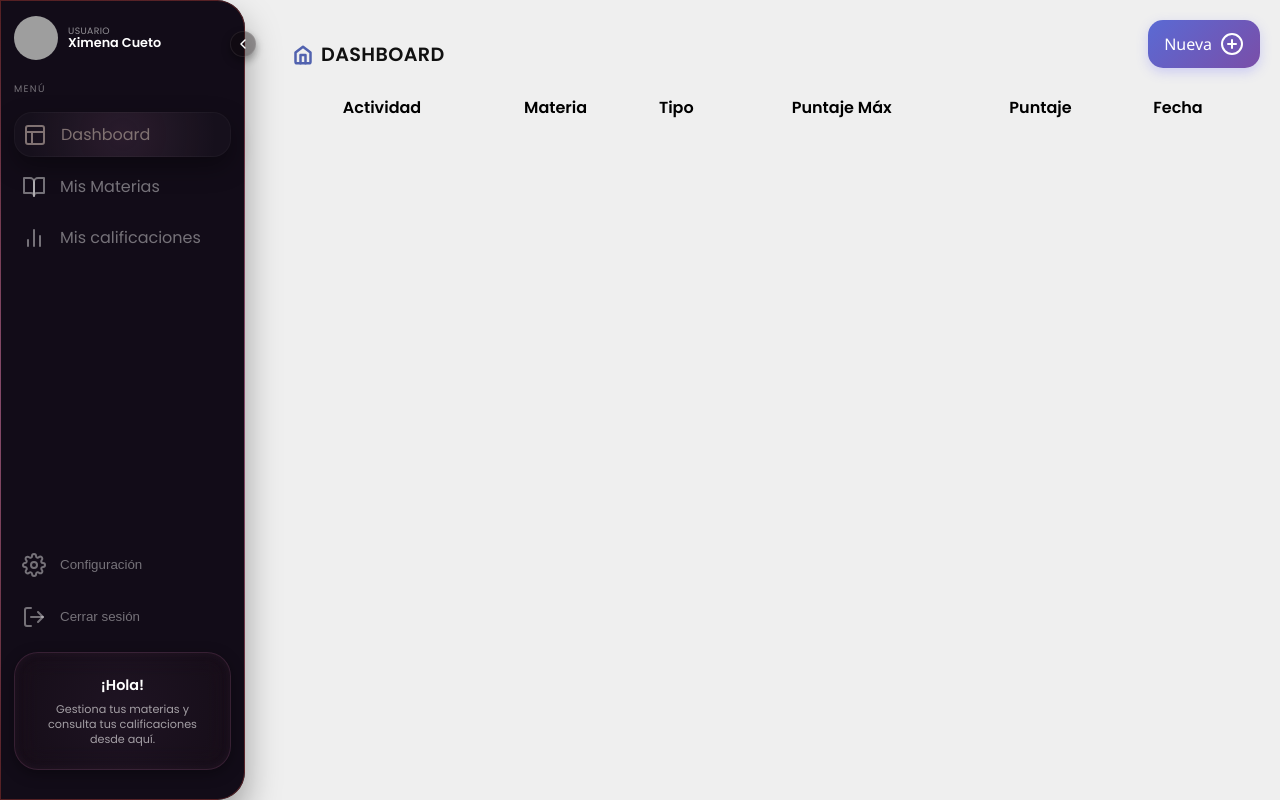
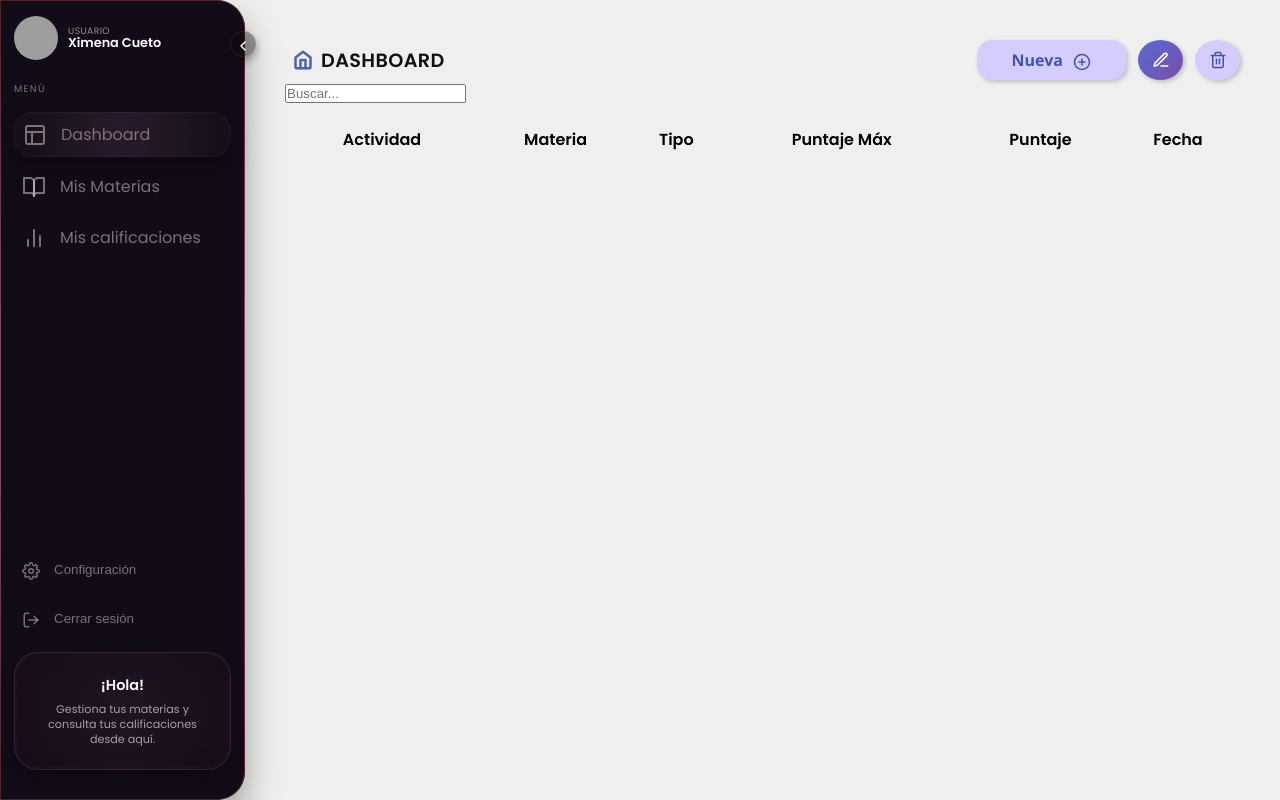
Before and after one commit to hectorcast44/ProyConstruccionSoftware, a PHP site: page /pages/dashboard.html in a window 1280 px wide. Run offline with PHP 8.4, Linux system fonts and the light colour scheme; lists and menus that the app fills with data are empty; grey boxes are pictures that could not be loaded.

Commit message:
Agregados botones y refactorizados JS de botones, Creada barra de busqueda dashboard

```diff
--- a/proyectoCS _v1/assets/buttons.css
+++ b/proyectoCS _v1/assets/buttons.css
@@ -1,39 +1,129 @@
+:root {
+  --fondo-claro: #d5ccff;
+  --fondo-gradiente: linear-gradient(135deg, #5a6ad4, #7a4ea8);
+}
+
+button svg {
+  margin-top: 3px;
+  width: 18px;
+  height: 18px;
+  stroke-width: 2;
+}
+
+.contenedor-botones button {
+  box-shadow: 2px 2px 4px rgba(0, 0, 0, 0.200);
+}
+
 /* Boton nueva */
 .boton-nueva {
-  position: fixed;
-  right: 20px;
-  top: 20px;
+  position: relative;
   display: flex;
   align-items: center;
   justify-content: center;
-  gap: 8px;
+  justify-items: center;
+  gap: 10px;
   border-radius: 15px;
-  padding: 12px 16px;
+  padding: 10px 35px;
   border: none;
-  font-weight: 500;
+  font-weight: 700;
   font-size: 1rem;
-  color: #fff;
   font-family: 'Segoe UI', Tahoma, Geneva, Verdana, sans-serif;
-  background: linear-gradient(135deg, #5a6ad4, #7a4ea8);
+  color: #4155af;
+  background: var(--fondo-claro);
   cursor: pointer;
-  transition: transform 0.15s ease, box-shadow 0.15s ease;
-  box-shadow: 0 4px 12px rgba(100, 100, 255, 0.25);
+  z-index: 1;
+  height: 40px;
 }
 .boton-nueva:hover {
-  transform: translateY(-2px);
-  box-shadow: 0 12px 28px rgba(0, 0, 0, 0.18);
+  color: #efefef;
+}
+.boton-nueva::before {
+    content: "";
+    position: absolute;
+    inset: 0;
+    background: var(--fondo-gradiente);
+    opacity: 0;
+    border-radius: 15px;
+    transition: opacity 0.2s ease-out;
+    z-index: -1;
+}
+
+.boton-nueva:hover::before {
+    opacity: 1;
 }
 
 .boton-nueva:active {
   transform: scale(.98);
-  box-shadow: 0 2px 8px rgba(100, 100, 255, 0.2);
+  box-shadow: 0 5px 2px rgba(100, 100, 255, 0.2);
 }
 
-.boton-nueva i {
-  width: 18px;
-  height: 18px;
-  stroke-width: 2;
+
+
+/* Boton editar */
+.boton-editar {
+  position: relative;
+  border: none;
+  background: var(--fondo-gradiente);
+  border-radius: 50%;
+  width: 45px;
+  height: 40px;
+  color: #fff;
+  cursor: pointer;
+  z-index: 1;
 }
+
+.boton-editar::before {
+  content: "";
+  position: absolute;
+  inset: 0;
+  background: var(--fondo-claro);
+  transform: scale(1.01);
+  opacity: 0;
+  border-radius: 50%;
+  transition: opacity 0.2s ease-out;
+  z-index: -1;
+}
+
+.boton-editar:hover::before {
+  opacity: 1;
+}
+
+.boton-editar:hover {
+  color: #4155af;
+}
+
+/* Botón eliminar */
+.boton-eliminar {
+  position: relative;
+  border: none;
+  background: var(--fondo-claro);
+  border-radius: 50%;
+  width: 45px;
+  height: 40px;
+  color: #4155af;
+  cursor: pointer;
+  z-index: 1;
+}
+
+.boton-eliminar::before {
+  content: "";
+  position: absolute;
+  inset: 0;
+  background: #d47676;
+  opacity: 0;
+  border-radius: 50%;
+  transition: opacity 0.2s ease-out;
+  z-index: -1;
+}
+
+.boton-eliminar:hover::before {
+  opacity: 1;
+}
+
+.boton-eliminar:hover {
+  color: #302020;
+}
+
 
 /* Botón crear */
 .boton-crear {
@@ -42,9 +132,8 @@
   justify-content: center;
   gap: 8px;
   border-radius: 15px;
-  margin-left: 20px;
-  height: 2.7rem;
-  width: 300px;
+  height: 48px;
+  width: 30%;
   border: 1px transparent solid;
   font-weight: 500;
   font-size: 1rem;
@@ -55,8 +144,8 @@
 }
 
 .boton-crear:hover {
-  transition: box-shadow 0.1s ease;
-  box-shadow: 0px 5px 10px rgba(51, 2, 45, 0.5);
+  transition: box-shadow 0.2s ease;
+  box-shadow: 2px 5px 10px rgba(51, 2, 45, 0.267);
 }
 
 .boton-crear:active {
--- a/proyectoCS _v1/assets/layout.css
+++ b/proyectoCS _v1/assets/layout.css
@@ -52,7 +52,6 @@ body.has-sidebar.sidebar-collapsed main {
   display: flex;
   align-items: center;
   gap: 8px;
-  margin-bottom: 1.5rem;
   padding-left: 0.5rem;
 }
 
@@ -72,3 +71,16 @@ body.has-sidebar.sidebar-collapsed main {
   color: var(--page-title-text-color);
   letter-spacing: 0.02em;
 }
+
+.main-bar {
+  display: flex;
+  justify-content: space-between;
+  align-content: center;
+}
+
+.contenedor-botones {
+  display: flex;
+  justify-content: space-between;
+  align-content: center;
+  gap: 12px;
+}
--- a/proyectoCS _v1/assets/modal.css
+++ b/proyectoCS _v1/assets/modal.css
@@ -12,7 +12,7 @@
     border-radius: 10px;
 }
 .contenedor-modal::backdrop {
-    background: rgba(0, 0, 0, 0.75);
+    background: rgba(0, 0, 0, 0.500);
 }
 
 .modal-title {
@@ -91,7 +91,13 @@ input[type="number"]::-webkit-outer-spin-button {
     color: var(--color-primario);
 }
 
-.modal-form-section:last-child {
+.row-fecha-crear {
     display: flex;
+    align-items: center;
     justify-content: space-between;
+    width: 100%;
 }
+
+.row-fecha-crear input[type="date"] {
+    width: 200%;
+}
--- a/proyectoCS _v1/js/boton-nueva.js
+++ /dev/null
@@ -1,9 +0,0 @@
-fetch('../partials/boton-nueva.html')
-  .then(r => r.text())
-  .then(html => {
-    document.getElementById('contenedor-boton').innerHTML = html;
-    if (window.feather) feather.replace();
-    const btn = document.getElementById('abrir-boton-nueva');
-    if (btn) btn.addEventListener('click', abrirModalNueva);
-  })
-  .catch(err => console.error('Error al cargar el botón:', err));
--- a/proyectoCS _v1/js/modal-nueva.js
+++ b/proyectoCS _v1/js/modal-nueva.js
@@ -27,7 +27,7 @@ function abrirModalNueva() {
 function inicializarModalNueva() {
   const modal = document.getElementById('modal-nueva');
   const cerrar = document.getElementById('cerrar-modal');
-  const form = document.getElementById('form-calificacion');
+  const form = document.getElementById('form-actividad');
 
   if (!modal || !form) return;
 
@@ -52,7 +52,7 @@ function inicializarModalNueva() {
     // Escapar texto sencillo para evitar inyección
     function esc(s){ return String(s || '').replaceAll('&','&amp;').replaceAll('<','&lt;').replaceAll('>','&gt;').replaceAll('"','&quot;').replaceAll("'",'&#39;'); }
 
-    const tbody = document.getElementById('tbody');
+    const tbody = document.getElementById('tabla-body');
     if (!tbody) {
       console.error('No se encontró #tbody en la página.');
       return;
--- a/proyectoCS _v1/pages/dashboard.html
+++ b/proyectoCS _v1/pages/dashboard.html
@@ -9,7 +9,6 @@
         <link rel="stylesheet" href="../assets/layout.css"/>
         <link rel="stylesheet" href="../assets/search-bar.css"/>
         <link rel="stylesheet" href="../assets/table-theme.css"/>
-        <link rel="stylesheet" href="../styles/mis-calificaciones.css"/>
         <link rel="stylesheet" href="../assets/buttons.css"/>
         <link rel="stylesheet" href="../assets/modal.css">
     </head>
@@ -17,13 +16,28 @@
         <!-- aquí se inyecta el sidebar -->
         <div id="sidebar-mount"></div>
         <main>
-            <!-- Boton nueva -->
-            <div id="contenedor-boton"></div>
+            <div class="main-bar">
+                <div class="page-title">
+                    <i data-feather="home"></i>
+                    <h1>Dashboard</h1>
+                </div>
 
-            <div class="page-title">
-                <i data-feather="home"></i>
-                <h1>Dashboard</h1>
+                <!-- Botones -->
+                <div class="contenedor-botones">
+                    <div id="contenedor-boton-nueva"></div>
+                    <div id="contenedor-boton-editar"></div>
+                    <div id="contenedor-boton-eliminar"></div>
+                </div>
             </div>
+
+            <!-- Search Bar -->
+            <div class="content-group">
+                <div class="search-content">
+                    <input type="text" id="search-input" class="search-input" placeholder="Buscar...">
+                </div>
+            </div>
+
+
 
             <!-- Contenido de tabla -->
             <table id="tabla" style="margin-top: 20px; width:100%">
@@ -48,8 +62,8 @@
         <!-- Lógica del modal -->
         <script src="../js/modal-nueva.js"></script>
         <!-- Lógica de boton nueva calificación -->
-        <script src="../js/boton-nueva.js"></script>
-        <!-- Lógica de la tabla -->
-        <script src="../js/dashboard-table.js"></script>
+        <script src="../js/buttons.js"></script>
+        <!-- Lógica de la página Dashboard -->
+        <script src="../js/dashboard.js"></script>
   </body>
 </html>
--- /dev/null
+++ b/proyectoCS _v1/partials/boton-editar.html
@@ -0,0 +1,3 @@
+<button class="boton-editar" id="boton-editar" aria-label="Editar calificaciones">
+    <i data-feather="edit-3"></i>
+</button>
--- /dev/null
+++ b/proyectoCS _v1/partials/boton-eliminar.html
@@ -0,0 +1,3 @@
+<button class="boton-eliminar" id="boton-eliminar" aria-label="Editar calificaciones">
+    <i data-feather="trash-2"></i>
+</button>
--- a/proyectoCS _v1/partials/modal-nueva.html
+++ b/proyectoCS _v1/partials/modal-nueva.html
@@ -1,10 +1,10 @@
-<dialog class="contenedor-modal" id="modal-nueva" aria-label="Cerrar">
+<dialog class="contenedor-modal" id="modal-nueva">
     <a id="cerrar-modal">
         <i data-feather="x"></i>
     </a>
 
     <div class="form-container">
-        <form action="#" method="POST">
+        <form id="form-actividad">
             <div class="modal-form">
                 <div class="modal-title">
                     <i data-feather="file-plus"></i>
@@ -66,6 +66,7 @@
                     />
                     <label for="puntaje" class="modal-form-label"> Puntaje obtenido </label>
                 </div>
+                <div class="row-fecha-crear">
                     <div class="modal-form-section">
                         <input
                         type="date"
@@ -76,6 +77,7 @@
                         required
                         />
                         <label for="fecha" class="modal-form-label"> Fecha </label>
+                    </div>
                     <button type="submit" id="crear-modal" class="boton-crear">
                         <span>Crear</span>
                         <i data-feather="plus-circle"></i>
```
Also changed, not shown: proyectoCS _v1/js/buttons.js (added, +36 -0 lines), proyectoCS _v1/js/dashboard-table.js (deleted, +0 -38 lines), proyectoCS _v1/js/dashboard.js (added). Lines whose indentation alone changed are shown as unchanged.
